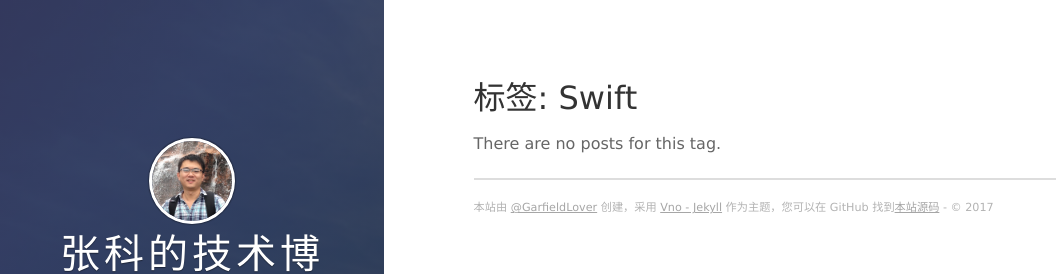
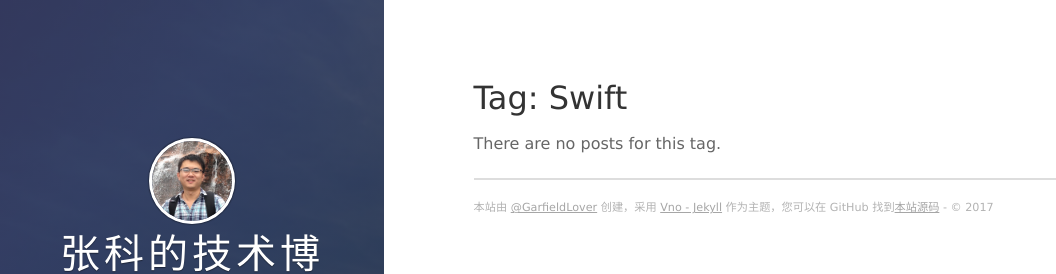
Before and after one commit to tiandiwo9/tiandiwo9.github.io, a Jekyll site: the page built from blog/tag/Swift.md, in a window 1280 px wide. Shown: the top 274 px of the page, without its empty margins (0-1056 px from the left). Built offline with Jekyll 4.4.1, drawn with Linux system fonts in a browser that asks for light colours; nearby versions of some CDN libraries.

Commit message:
Revert "tag"
This reverts commit 6ab057c9be4a002ae6a2f818084f6e84a0d80616.

```diff
--- a/_layouts/blog_by_tag.html
+++ b/_layouts/blog_by_tag.html
@@ -2,7 +2,7 @@
 layout: default
 ---
 <header id="post-header">
-    <h2 id="post-title">标签: {{ page.tag }}</h2>
+    <h2 id="post-title">Tag: {{ page.tag }}</h2>
     <!-- <h4 id="post-subtitle">Articles by tag</h4> -->
 </header>
 
@@ -10,6 +10,7 @@ layout: default
     {% if site.tags[page.tag] %}
         {% for post in site.tags[page.tag] %}
 
+			    <li>
 			      <h2 class="post-list__post-title post-title"><a href="{{ post.url }}" title="{{ post.title }}">{{ post.title }}</a></h2>
       <p class="excerpt">{{ post.content | strip_html | strip_newlines | truncate: 250 }}&hellip;</p>
 			      <div class="post-list__meta">
@@ -48,6 +49,7 @@ layout: default
            <span id="post-list__meta">{{ category_content }}   {{ tags_content }}</span>
 				   </div>
 			      <hr class="post-list__divider" />
+			    </li>
 
             {% if forloop.last %}
                 </div>
```
